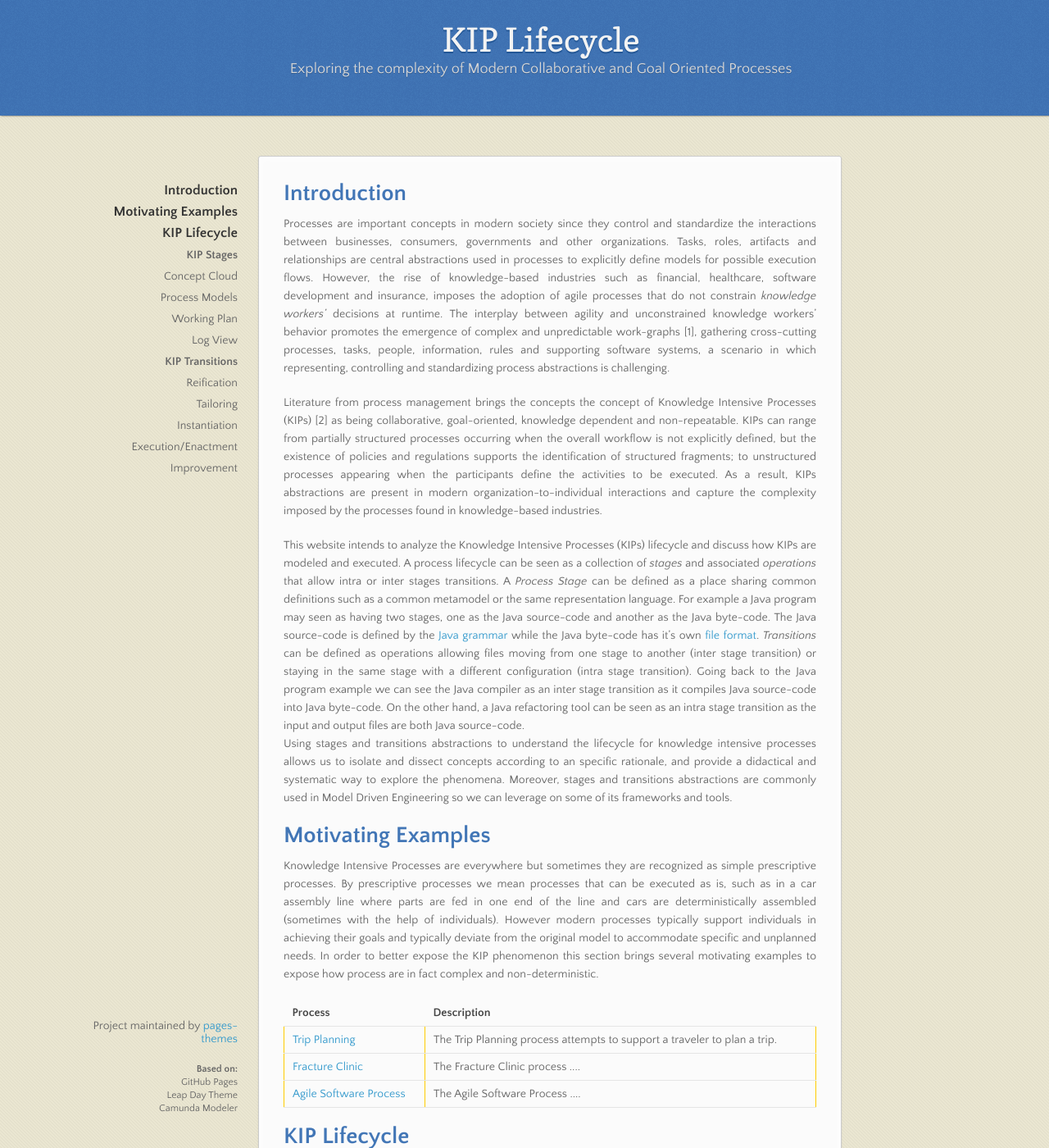
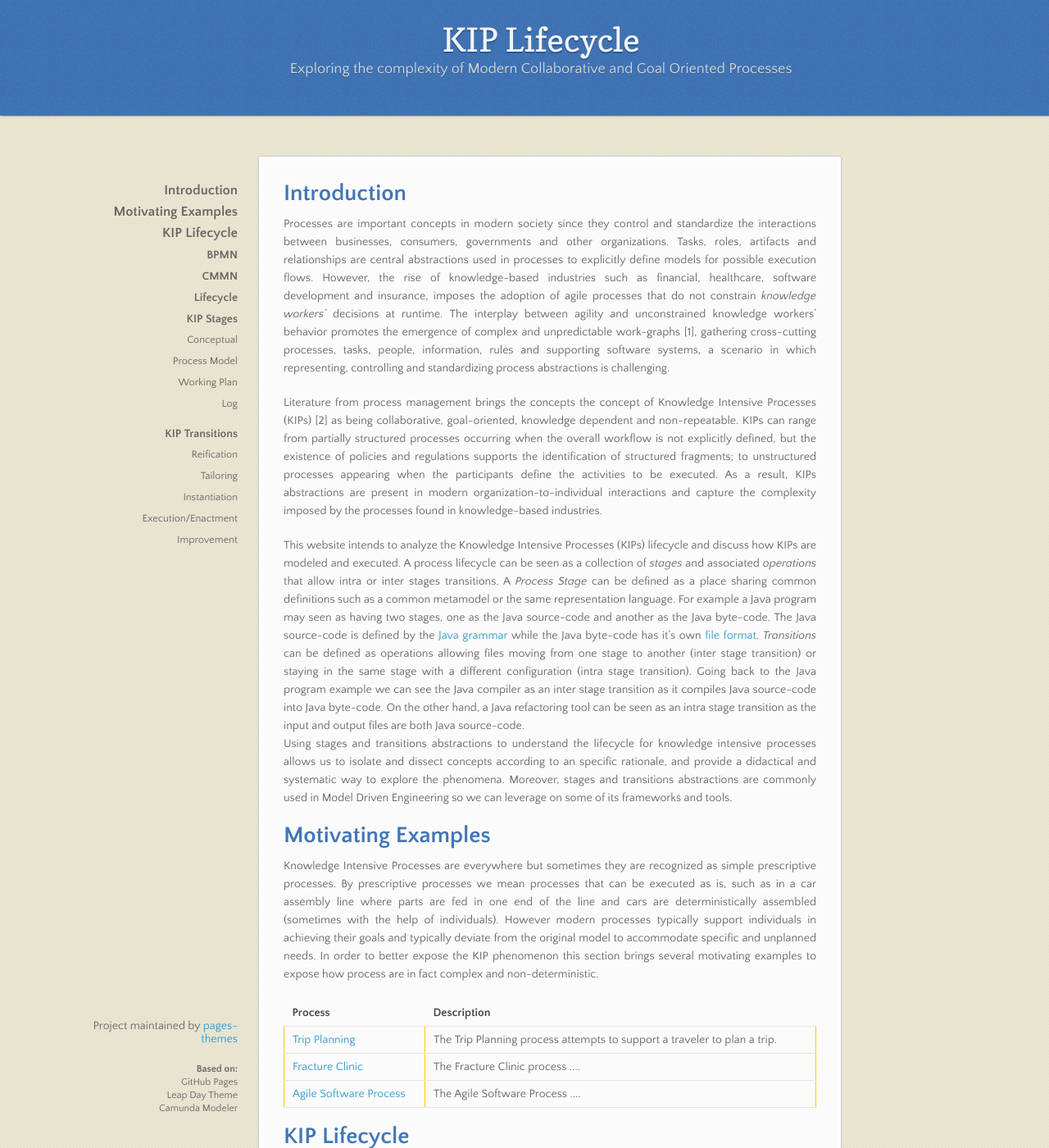
Before and after one commit to pages-themes/leap-day, a Jekyll site: the page built from index.md, in a window 1280 px wide and 1400 px high. Shown: the whole window at 82% size. Built offline with Jekyll 4.4.1, drawn with Linux system fonts in a browser that asks for light colours; our own code applies the rules of GitHub Pages for plain Markdown files; some of the changed text lies outside the part shown.

Commit message:
updating main page

```diff
--- a/_sass/jekyll-theme-leap-day.scss
+++ b/_sass/jekyll-theme-leap-day.scss
@@ -314,7 +314,7 @@
 
         a {
           font-weight: bold;
-          color: #333;
+
         }
 
         + .tag-h2 {
@@ -326,8 +326,20 @@
         font-size: 1.0em;
         a {
           font-weight: bold;
+
         }
         + .tag-h1 {
+          margin-top:10px;
+        }
+      }
+      &.tag-h3 {
+        font-size: 0.9em;
+        a {
+          font-weight: lighter;
+
+        }
+
+        + .tag-h2 {
           margin-top:10px;
         }
       }
--- a/index.md
+++ b/index.md
@@ -43,17 +43,49 @@
 
 # KIP Lifecycle
 
-To understand knowledge intensive process lifecycle, we first need to walkthrough process models. A process model indicates the elements that can be used as abstractions to represent real world scenarios. Process Models can be formal or informal. A _formal process model_ precisely describes a flow of work and is typically executed using a Workflow Management System (WMS) or a Process Aware Information System (PAIS). On the other hand an _informal process model_ is usually interpreted by humans and used as a discussion or documentation tool.
 
-A process model can be represented with several languages such as [YAWL](), [BPMN](), [UML Activity Diagrams]() or [Petri Nets](). Although most languages share some similarities and are capable of representing process abstractions such as activities, sequencing and decisions, we will illustrate most of the process models used in this text with BPMN (Business Process Modeling Notation) as BPMN is recognized as the de facto process modeling language. We will also use CMMN (Case Management Modeling Notation), as CMMN allows representing flexible workflows that can be called from BPMN process or executed standalone. Both notations, BPMN and CMMN, are supported by several tool vendors (SAP, IBM, Signavio, Camunda, etc.) and can describe formal or informal processes. It is important to mention KIPs may require other abstractions than those found in BPMN and CMMN as exposed in [KIPO](), but we will annotate the model when required.
+To understand knowledge intensive processes' lifecycle, we first need to walkthrough process models. A process model indicates the elements that can be used as abstractions to represent real world scenarios. Process Models can be formal or informal. A _formal process model_ precisely describes a flow of work and is typically executed using a Workflow Management System (WMS) or a Process Aware Information System (PAIS). On the other hand an _informal process model_ is usually interpreted by humans and used as a discussion or documentation tool.
 
-A BPMN model is illustrated in Fig X. to represent a simple summation
 
--Process Models and Languages
--Examples with BPMN and CMMN
+A process model can be represented with several languages such as [YAWL](), [BPMN](), [UML Activity Diagrams]() or [Petri Nets](). Although most languages share some similarities and are capable of representing process abstractions such as activities, sequencing and decisions, we will illustrate most of the process models used in this text with BPMN (Business Process Modeling Notation) as BPMN is recognized as the de facto process modeling language. We will also use CMMN (Case Management Modeling Notation), as CMMN allows representing flexible workflows that can be called from BPMN process or executed standalone. Both notations, BPMN and CMMN, are supported by several tool vendors (SAP, IBM, BizAgi, Signavio, Camunda, etc.) and can describe formal or informal processes. It is important to mention KIPs may require other abstractions than those found in BPMN and CMMN as exposed in [KIPO](https://link.springer.com/article/10.1007/s10270-014-0397-1), but we will annotate the model when required.
 
-A [lifecycle](https://www.merriam-webster.com/dictionary/life%20cycle) is defined as "_a series of stages through which something (such as an individual, culture, or manufactured product) passes during its lifetime._" Processes have lifecycles as they are created, executed and in some way finalized.
 
+## BPMN
+A BPMN model allows representing activities that are organized in a workflow. Activities represent actions that can be executed by humans, external systems or other processes. The workflow indicates the sequence in which activities should be executed. The workflow may also contain gateways to indicate conditional or parallel flows and loops. Fig. 1 represents a simple _Addition Process_  starting with an activity (_Get Numbers_) to obtain the input numbers. Then the process validates those numbers (_Validate Numbers_) and moves on to calculate the sum (_Calculate Sum_) if the numbers are valid; if not valid, the process flow goes back to get new input numbers.
+
+<center>
+ <img src="./images/sum.png" alt="Simple Addition Process"/>
+ Fig1. Simple Addition Process
+</center>
+
+
+BPMN has several modeling elements to represent complex processes (events, pools, lanes, subprocesses, etc) that we will explain when needed. More information on BPMN models can be found [here](http://www.bpmnquickguide.com/quickguide/index.html?bpmn_examples.htm) and [the official documentation here](https://www.omg.org/spec/BPMN/2.0/).
+
+## CMMN
+
+A CMMN model allows representing flexible processes often called cases. Besides representing activities likewise in BPMN, a case can contain discretionary elements that may or may not be executed. For example, a discretionary activity indicates such action is not mandatory to complete the process and may be skipped depending on the process execution context.
+Another important difference between BPMN and CMMN is how they represent sequences. In BPMN sequences are represented as directed edges connecting two model elements whereas in CMMN sequences can be modeled using connections and sentries (entry or exit criteria). For example, Fig2 illustrates the same _Addition Process_ using CMMN where the _Get Numbers_ and _Calculate Sum_ activities are connected using a dashed-dot line and a sentry (shallow diamond). The dashed-dot line is decorated with the term _complete_ and is combined with the sentry to indicate the _Calculate Sum_ activity can only start when the _Get Numbers_ activity is completed, thus representing a sequence.
+
+Fig2 also represents the activity _Validate Numbers_ decorated with a dashed line to indicate such activity is discretionary. Different from the BPMN version of the _Addition Process_ that uses a gateway to represent an optional flow, the CMMN model leaves the decision to apply or not apply validation to the case worker. As a result, when the CMMN version of the _Addition Process_ process starts the _Get Numbers_  activity will be available to execute but _Validate Numbers_ and _Calculate Sum_ will become available only when _Get Numbers_ is completed. Given _Validate Numbers_ is discretionary, the process may execute _Calculate Sum_ without waiting for the validation action.
+
+<center>
+ <img src="./images/sum_flex.png" alt="Simple Addition Process in CMMN"/>
+ Fig2. Simple Addition Process in CMMN
+</center>
+
+CMMN has also several other modeling elements (stages, milestones, case files, etc.) that we will explain when needed. We found a nice explanation for CMMN [here](http://knut.hinkelmann.ch/lectures/bpm2015-16/04_CMMN.pdf) and the [official documentation here](https://www.omg.org/spec/CMMN/About-CMMN/).
+
+## Lifecycle
+
+A [lifecycle](https://www.merriam-webster.com/dictionary/life%20cycle) is defined as "_a series of stages through which something (such as an individual, culture, or manufactured product) passes during its lifetime._" Processes have lifecycles as they are created, executed and in some way finalized. We define the pre-birth stage of a process as the _Conceptual Stage_ where processes are experimented without paying attention to the representation language. Then a process can be _materialized_ using a formal representation language as a process model and move on to the _Process Model Stage_. Representing process models with a formal notation is important as it facilitates using several analytical tools such as model-checkers, quality assessment, workflow management systems, compliance monitoring, process mining, etc. Moreover, using a standard notation such as BPMN and CMMN promotes information sharing among the process community.
+
+The nextXXXXX
+
+ The process management literature uses extensively the PDCA (plan-do-control-act) cycle to demonstrate
+
+
+runtime vs design time vs conception time vs analysis runtime
+PDCA
 In order to dissect the concepts related to knowledge intensive process one must understand the
 
 ## KIP Stages
@@ -65,13 +97,13 @@
 
 ***
 
-### Concept Cloud
+### Conceptual
 
 bla...
 
 ***
 
-### Process Models
+### Process Model
 
 bla...
 
@@ -83,7 +115,7 @@
 
 ***
 
-### Log View
+### Log
 
 bla...
 
```
Also changed, not shown: images/sum.png (added), images/sum_flex.png (added), 2 other files.
